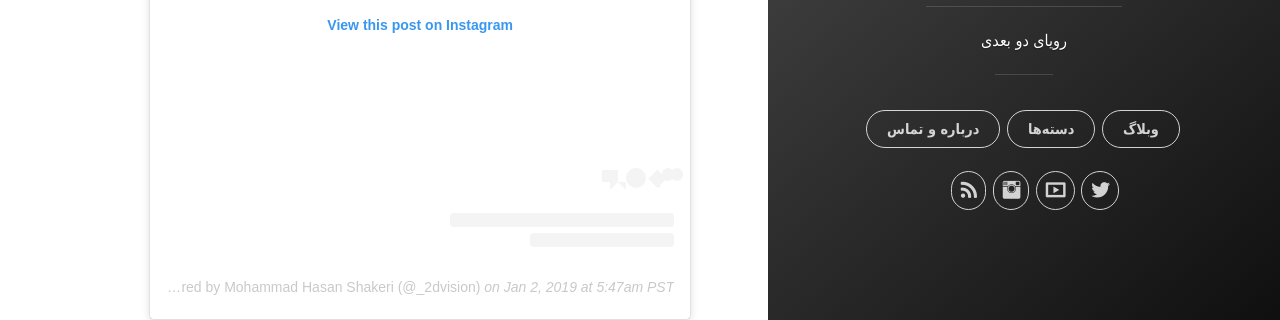
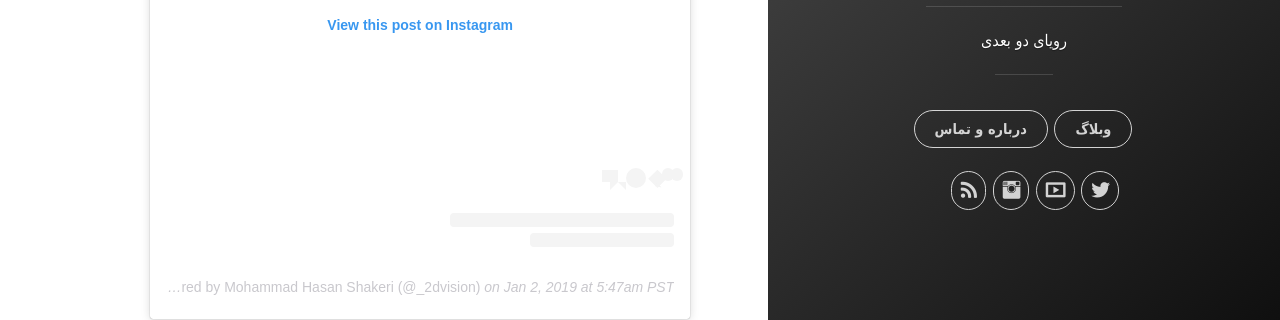
Before and after one commit to 2dvision/2dvision.github.io, a Jekyll site: the page built from index.html, in a window 1280 px wide. Shown: the part 437-757 px from the top of the page. Built offline with Jekyll 4.4.1, drawn with Linux system fonts in a browser that asks for light colours; some web fonts are replaced; a script that is not in the unit is left out; the list of posts is cut into pages by our own code; comment, search, counter and statistics services are not loaded.

Commit message:
حذف لینک دسته‌ها از صفحه اصلی

```diff
--- a/_includes/header.html
+++ b/_includes/header.html
@@ -21,7 +21,7 @@
           <nav class="cover-navigation cover-navigation--primary">
             <ul class="navigation">
               <li class="navigation__item"><a href="{{ site.baseurl }}/#blog" title="link to {{ site.title }} blog" class="blog-button">وبلاگ</a></li>
-              <li class="navigation__item"><a href="{{ site.baseurl }}/categories" title="link to {{ site.title }} categories" class="blog-button">دسته‌ها</a></li>
+              <!-- <li class="navigation__item"><a href="{{ site.baseurl }}/categories" title="link to {{ site.title }} categories" class="blog-button">دسته‌ها</a></li> -->
               <li class="navigation__item"><a href="{{ site.baseurl }}/about-contact.html" title="link to {{ site.title }} about contact" class="blog-button">درباره و تماس</a></li>
             </ul>
           </nav>
@@ -59,7 +59,7 @@
               </li>
             {% endif %}
 
-	    {% if site.author.aparat_username %}
+	          {% if site.author.aparat_username %}
               <!-- Aparat -->
               <li class="navigation__item">
                 <a href="http://www.aparat.com/{{ site.author.aparat_username }}" title="{{ site.author.aparat_username }} on Aparat" target="_blank">
@@ -69,7 +69,7 @@
               </li>
             {% endif %}
 
-	    {% if site.author.instagram_username %}
+	          {% if site.author.instagram_username %}
               <!-- Instagram -->
               <li class="navigation__item">
                 <a href="https://www.instagram.com/{{ site.author.instagram_username }}" title="{{ site.author.instagram_username }} on Instagram" target="_blank">
```
